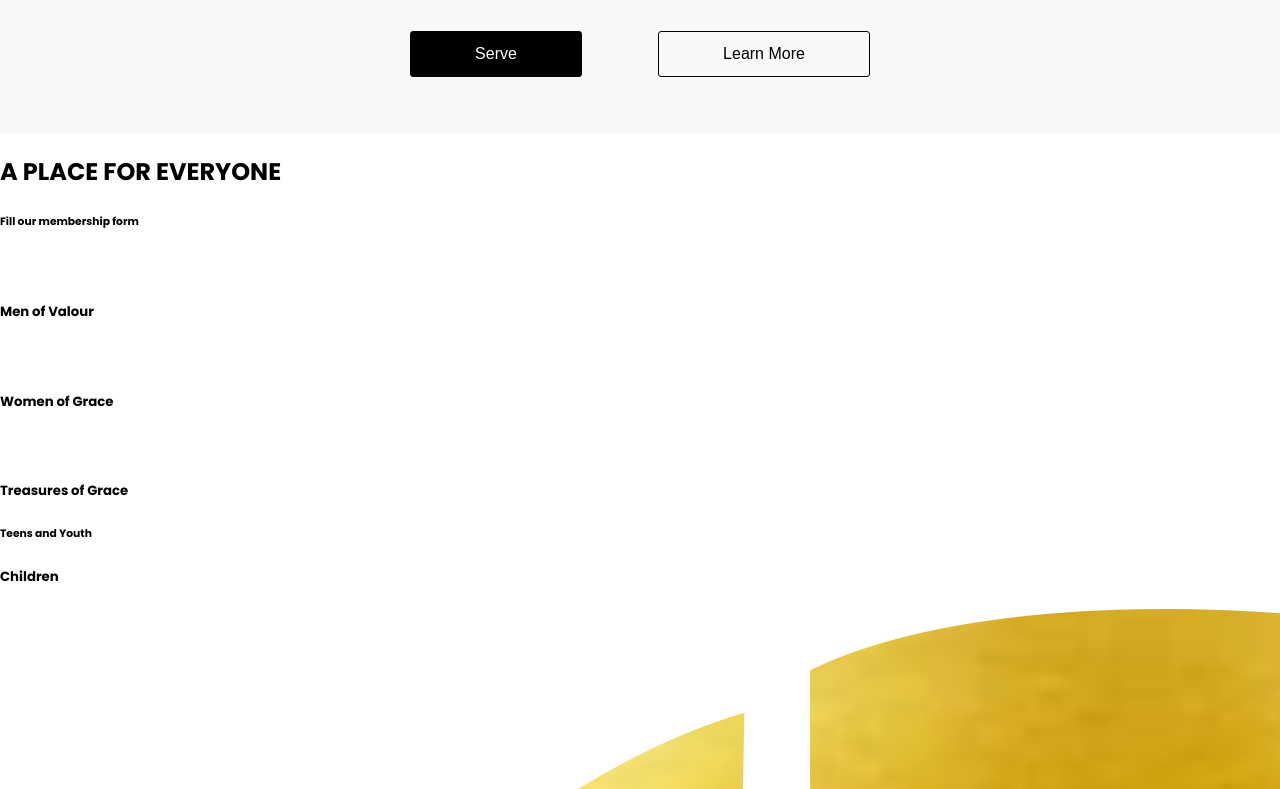
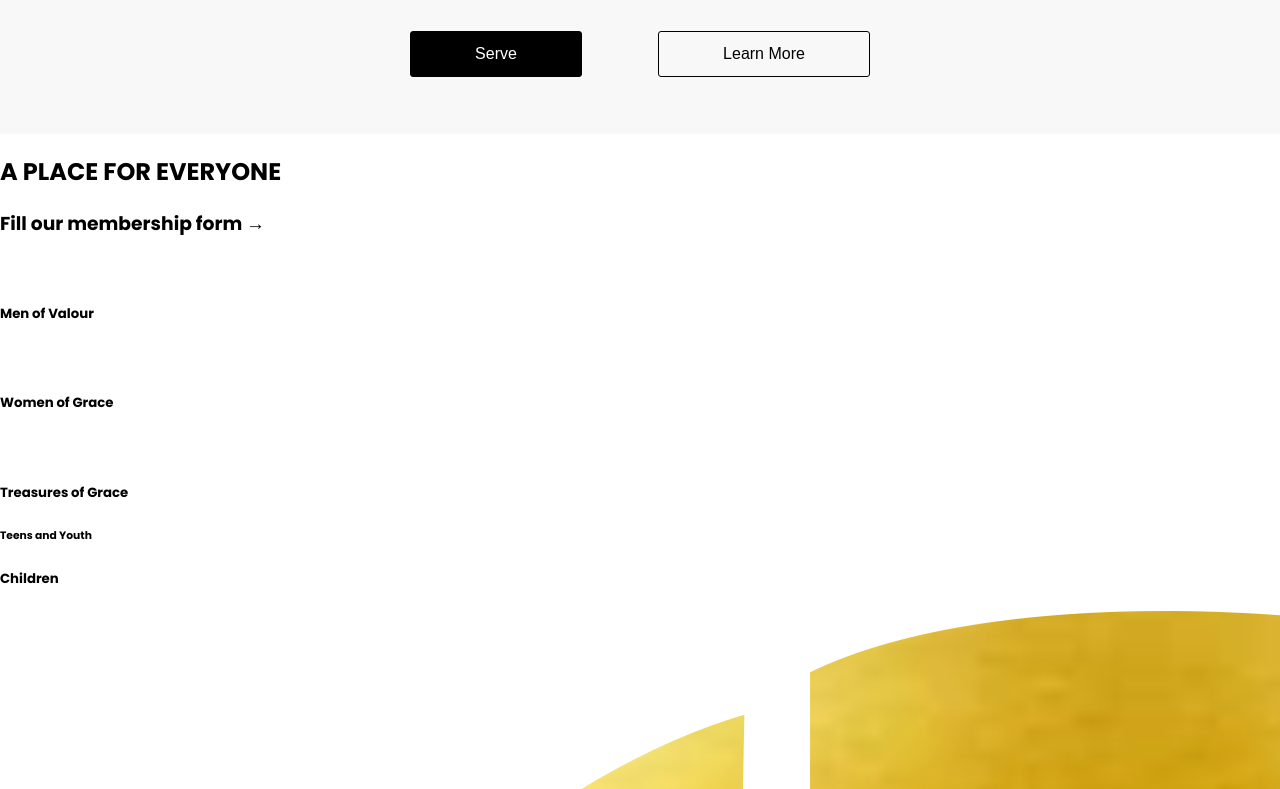
Before and after one commit to Rebekahas/RCCG-TOG-WEBSITE, a plain HTML site: page index.html in a window 1280 px wide. Shown: the part 3144-3933 px from the top of the page. Drawn offline with Linux system fonts and the light colour scheme.

Commit message:
Add files via upload

```diff
--- a/index.html
+++ b/index.html
@@ -11,6 +11,7 @@
         @import url('https://fonts.googleapis.com/css2?family=Permanent+Marker&display=swap');
     </style>
     <link rel="stylesheet" href="main.css">
+    <link rel="stylesheet" href="smallScreen.css">
     <title>RCCG TOG</title>
 </head>
 
@@ -20,7 +21,7 @@
             <!-- <img id="background" src="Images/bg.png" alt="image of church"> -->
             <div id="mainLogo">
                 <img class="logo" src="Images/LOGO (TRANSPARENT).png" alt="logo">
-                <p id="name">RCCG THRONE OF GRACE WORSHIP CENTER</p>
+                <p id="name">RCCG THRONE OF GRACE <br>WORSHIP CENTER</p>
             </div>
 
             <ol id="nav">
@@ -33,7 +34,7 @@
 
         </nav>
 
-        <h1>Welcome To <br>RCCG Throne of Grace <br>Worship Center</h1>
+        <h1 id="welcome">Welcome To <br>RCCG Throne of Grace <br>Worship Center</h1>
         <button class="main button">I'M NEW HERE</button>
         <button class="main button">WATCH LIVE</button>
 
@@ -97,7 +98,7 @@
         <div class="title">
             <h3>PROGRAMS</h3>
             <h4>Join our services below.</h4>
-            <h5>Other Upcoming Services <span>in</span></h5>
+            <h5>Other Upcoming Services <span>&#8594;</span></h5>
         </div>
 
         <div id="allBoxes">
@@ -154,10 +155,14 @@
         </div>
     </div>
 
-    <div>
+    <div id="membership">
+        <div id="title">
             <h2>A PLACE FOR EVERYONE</h2>
-        <h6>Fill our membership form <span></span></h6>
+            <h3>Fill our membership form <span>&#8594;</span></h3>
 
+        </div>
+
+        <div id="">
             <div class="ministries">
                 <img src="" alt="">
                 <h5>Men of Valour</h5>
@@ -176,6 +181,7 @@
 
             <div class="ministries">
                 <h5>Children</h5>
+            </div>
         </div>
     </div>
 
```
Lines whose indentation alone changed are shown as unchanged.
